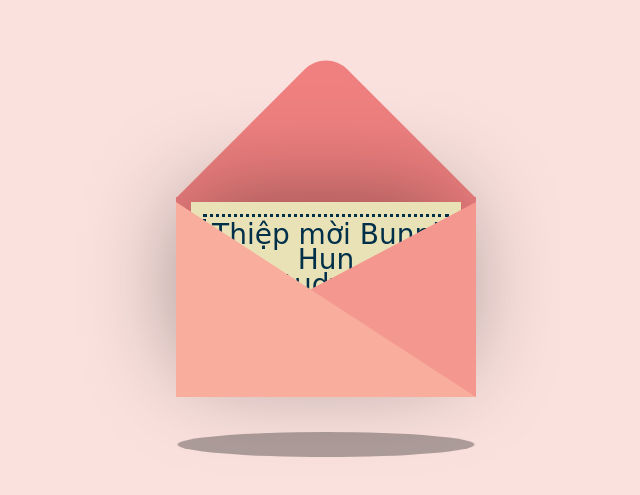
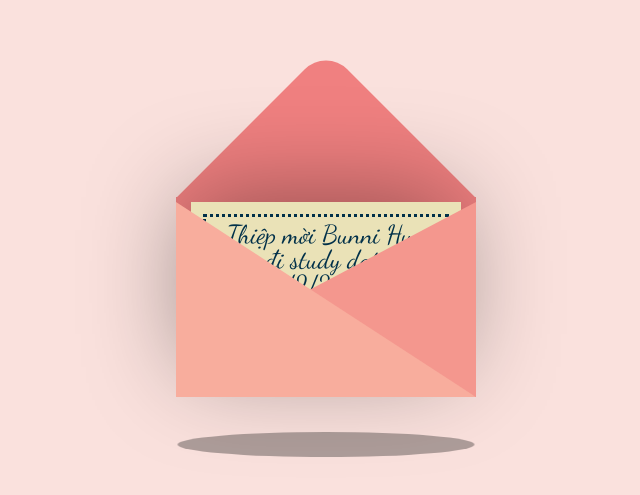
Before and after one commit to CoolWebAnimation/ValentineCard, a plain HTML site: page index.html in a window 1280 px wide. Shown: the part 141-636 px from the top of the page, without its empty margins (314-954 px from the left). Drawn offline with Linux system fonts and the light colour scheme.

Commit message:
Font problem

```diff
--- a/index.css
+++ b/index.css
@@ -69,8 +69,8 @@ body {
 
 .text {
   position: absolute;
-  font-family: "Brush Script MT", cursive;
-  font-size: 28px;
+  font-family: "Dancing Script", cursive;
+  font-size: 26px;
   text-align: center;
   line-height: 25px;
   top: 20px;
--- a/index.html
+++ b/index.html
@@ -3,6 +3,9 @@
 
 <head>
   <meta charset="UTF-8">
+  <link rel="preconnect" href="https://fonts.googleapis.com">
+  <link rel="preconnect" href="https://fonts.gstatic.com" crossorigin>
+  <link href="https://fonts.googleapis.com/css2?family=Dancing+Script:wght@400..700&display=swap" rel="stylesheet">
   <link rel="stylesheet" type="text/css" href="index.css" media="screen" />
 </head>
 
```
